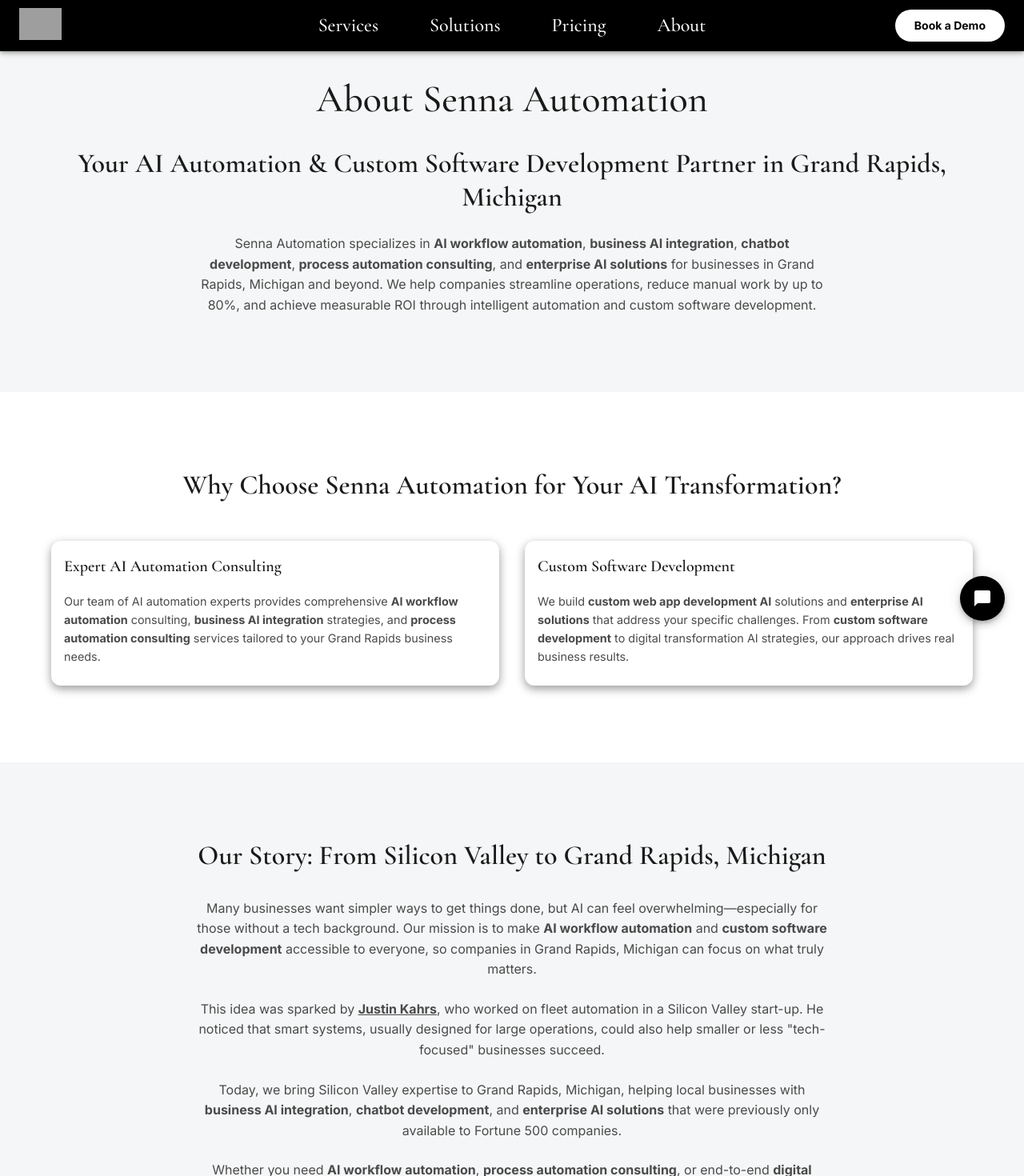
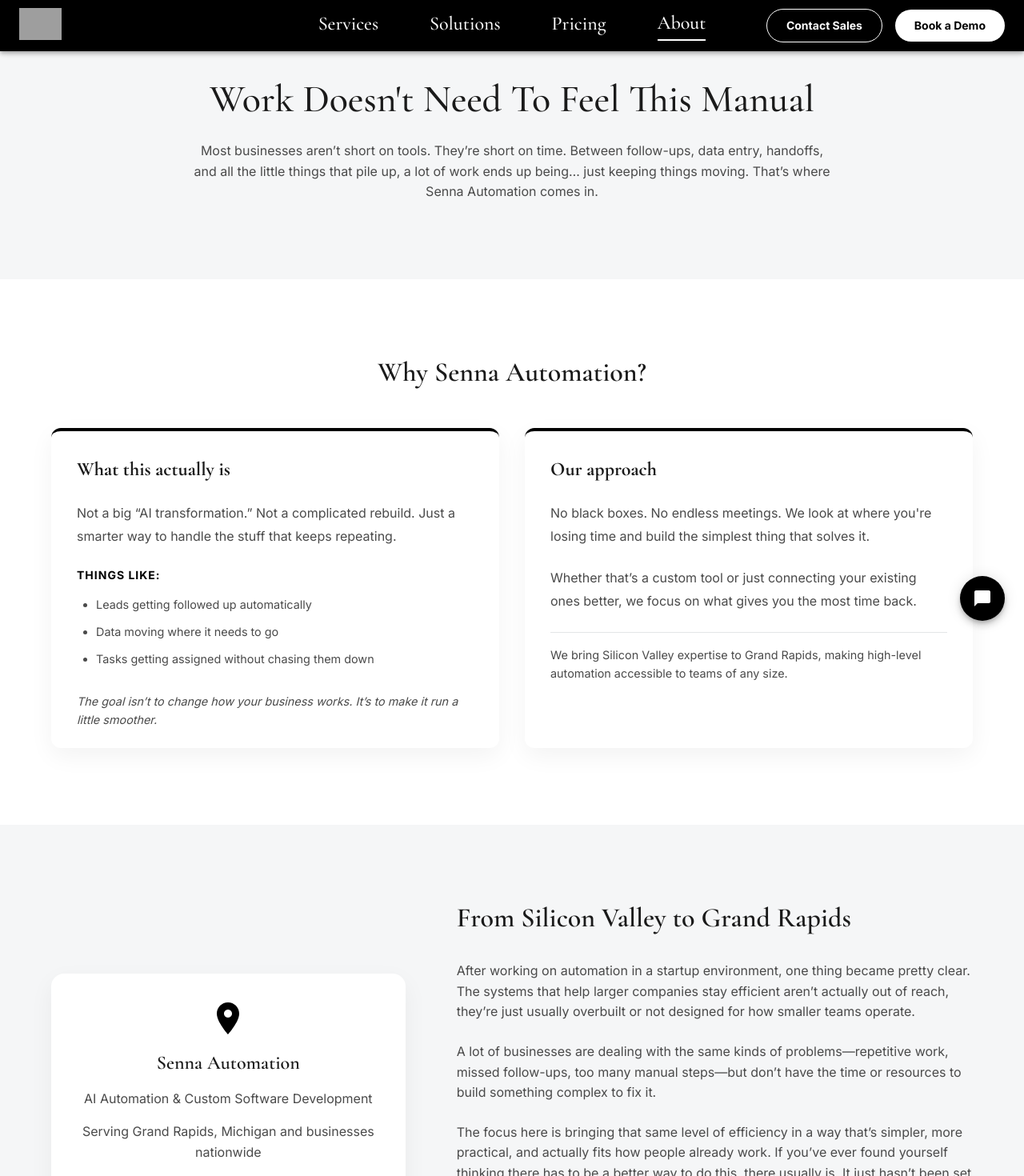
Before and after one commit to justinkahrs/senna-automation, a Next.js app: page /about in a window 1280 px wide. Shown: the top 1470 px of the page at 80% size. Built offline with nearby package versions, Linux system fonts and the light colour scheme; grey boxes are pictures that could not be loaded.

Commit message:
feat: Integrate Calendly scheduling, update website content, and refine UI elements.

```diff
--- a/src/app/about/page.tsx
+++ b/src/app/about/page.tsx
@@ -8,6 +8,7 @@ import {
   CardContent,
 } from "@mui/material";
 import LocationOnIcon from "@mui/icons-material/LocationOn";
+import { List, ListItem, ListItemText } from "@mui/material";
 
 export default function About() {
   return (
@@ -28,20 +29,10 @@ export default function About() {
             color="text.primary"
             gutterBottom
           >
-            About Senna Automation
+            Work Doesn't Need To Feel This Manual
           </Typography>
 
-          <Typography
-            component="h2"
-            variant="h4"
-            align="center"
-            color="text.primary"
-            gutterBottom
-            sx={{ fontWeight: 600, mt: 4 }}
-          >
-            Your AI Automation & Custom Software Development Partner in Grand
-            Rapids, Michigan
-          </Typography>
+
 
           <Typography
             variant="body1"
@@ -49,15 +40,12 @@ export default function About() {
             color="text.secondary"
             sx={{ mt: 3, maxWidth: 800, mx: "auto" }}
           >
-            Senna Automation specializes in{" "}
-            <strong>AI workflow automation</strong>,{" "}
-            <strong>business AI integration</strong>,{" "}
-            <strong>chatbot development</strong>,{" "}
-            <strong>process automation consulting</strong>, and{" "}
-            <strong>enterprise AI solutions</strong> for businesses in Grand
-            Rapids, Michigan and beyond. We help companies streamline
-            operations, reduce manual work by up to 80%, and achieve measurable
-            ROI through intelligent automation and custom software development.
+            Most businesses aren’t short on tools.
+They’re short on time.
+
+Between follow-ups, data entry, handoffs, and all the little things that pile up, a lot of work ends up being… just keeping things moving.
+
+That’s where Senna Automation comes in.
           </Typography>
         </Container>
       </Box>
@@ -79,27 +67,55 @@ export default function About() {
             gutterBottom
             sx={{ fontWeight: 600, mb: 6 }}
           >
-            Why Choose Senna Automation for Your AI Transformation?
+            Why Senna Automation?
           </Typography>
 
           <Grid container spacing={4} justifyContent="center">
             <Grid item xs={12} md={6}>
-              <Card sx={{ height: "100%", bgcolor: "background.paper" }}>
-                <CardContent>
-                  <Stack spacing={2}>
+              <Card sx={{
+                height: "100%",
+                bgcolor: "background.paper",
+                borderTop: '4px solid',
+                borderColor: 'primary.main',
+                boxShadow: '0 10px 30px rgba(0,0,0,0.05)'
+              }}>
+                <CardContent sx={{ p: 4 }}>
+                  <Stack spacing={3}>
+                    <Box sx={{ display: 'flex', alignItems: 'center', gap: 2 }}>
                       <Typography
-                      variant="h6"
-                      gutterBottom
-                      sx={{ fontWeight: 600, color: "text.primary" }}
+                        variant="h5"
+                        sx={{ fontWeight: 700, color: "text.primary" }}
                       >
-                      Expert AI Automation Consulting
+                        What this actually is
                       </Typography>
-                    <Typography variant="body2" color="text.secondary">
-                      Our team of AI automation experts provides comprehensive{" "}
-                      <strong>AI workflow automation</strong> consulting,{" "}
-                      <strong>business AI integration</strong> strategies, and{" "}
-                      <strong>process automation consulting</strong> services
-                      tailored to your Grand Rapids business needs.
+                    </Box>
+
+                    <Typography variant="body1" color="text.secondary" sx={{ lineHeight: 1.8 }}>
+                      Not a big “AI transformation.” Not a complicated rebuild. Just a smarter way to handle the stuff that keeps repeating.
+                    </Typography>
+
+                    <Box>
+                      <Typography variant="subtitle2" sx={{ fontWeight: 700, mb: 1, textTransform: 'uppercase', letterSpacing: 1, color: 'primary.main' }}>
+                        Things like:
+                      </Typography>
+                      <List disablePadding>
+                        {[
+                          "Leads getting followed up automatically",
+                          "Data moving where it needs to go",
+                          "Tasks getting assigned without chasing them down"
+                        ].map((item) => (
+                          <ListItem key={item} disableGutters sx={{ py: 0.2, display: 'list-item', ml: 3, listStyleType: 'disc', color: 'text.secondary' }}>
+                            <ListItemText
+                              primary={item}
+                              primaryTypographyProps={{ variant: 'body2', color: 'text.secondary' }}
+                            />
+                          </ListItem>
+                        ))}
+                      </List>
+                    </Box>
+
+                    <Typography variant="body2" color="text.secondary" sx={{ fontStyle: 'italic' }}>
+                      The goal isn’t to change how your business works. It’s to make it run a little smoother.
                     </Typography>
                   </Stack>
                 </CardContent>
@@ -107,23 +123,34 @@ export default function About() {
             </Grid>
 
             <Grid item xs={12} md={6}>
-              <Card sx={{ height: "100%", bgcolor: "background.paper" }}>
-                <CardContent>
-                  <Stack spacing={2}>
+              <Card sx={{
+                height: "100%",
+                bgcolor: "background.paper",
+                borderTop: '4px solid',
+                borderColor: 'primary.main',
+                boxShadow: '0 10px 30px rgba(0,0,0,0.05)'
+              }}>
+                <CardContent sx={{ p: 4 }}>
+                  <Stack spacing={3}>
+                    <Box sx={{ display: 'flex', alignItems: 'center', gap: 2 }}>
                       <Typography
-                      variant="h6"
-                      gutterBottom
-                      sx={{ fontWeight: 600, color: "text.primary" }}
+                        variant="h5"
+                        sx={{ fontWeight: 700, color: "text.primary" }}
                       >
-                      Custom Software Development
+                        Our approach
                       </Typography>
-                    <Typography variant="body2" color="text.secondary">
-                      We build <strong>custom web app development AI</strong>{" "}
-                      solutions and <strong>enterprise AI solutions</strong>{" "}
-                      that address your specific challenges. From{" "}
-                      <strong>custom software development</strong> to digital
-                      transformation AI strategies, our approach drives real
-                      business results.
+                    </Box>
+
+                    <Typography variant="body1" color="text.secondary" sx={{ lineHeight: 1.8 }}>
+                      No black boxes. No endless meetings. We look at where you're losing time and build the simplest thing that solves it.
+                    </Typography>
+
+                    <Typography variant="body1" color="text.secondary" sx={{ lineHeight: 1.8 }}>
+                      Whether that’s a custom tool or just connecting your existing ones better, we focus on what gives you the most time back.
+                    </Typography>
+
+                    <Typography variant="body2" color="text.secondary" sx={{ mt: 'auto', pt: 2, borderTop: '1px solid', borderColor: 'divider' }}>
+                      We bring Silicon Valley expertise to Grand Rapids, making high-level automation accessible to teams of any size.
                     </Typography>
                   </Stack>
                 </CardContent>
@@ -133,7 +160,7 @@ export default function About() {
         </Container>
       </Box>
 
-      {/* Our Story Section - Default background */}
+      {/* Story & Contact Section - Default background */}
       <Box
         component="section"
         sx={{
@@ -142,90 +169,11 @@ export default function About() {
         }}
       >
         <Container maxWidth="lg">
-          <Typography
-            variant="h4"
-            component="h2"
-            align="center"
-            color="text.primary"
-            gutterBottom
-            sx={{ fontWeight: 600, mb: 4 }}
-          >
-            Our Story: From Silicon Valley to Grand Rapids, Michigan
-          </Typography>
-
-          <Typography
-            variant="body1"
-            align="center"
-            color="text.secondary"
-            sx={{ maxWidth: 800, mx: "auto" }}
-          >
-            Many businesses want simpler ways to get things done, but AI can
-            feel overwhelming—especially for those without a tech background.
-            Our mission is to make <strong>AI workflow automation</strong> and{" "}
-            <strong>custom software development</strong> accessible to everyone,
-            so companies in Grand Rapids, Michigan can focus on what truly
-            matters.
-          </Typography>
-
-          <Typography
-            variant="body1"
-            align="center"
-            color="text.secondary"
-            sx={{ mt: 3, maxWidth: 800, mx: "auto" }}
-          >
-            This idea was sparked by{" "}
-            <strong>
-              <a
-                href="https://www.justinkahrs.com"
-                style={{ color: "inherit", textDecoration: "underline" }}
-              >
-                Justin Kahrs
-              </a>
-            </strong>
-            , who worked on fleet automation in a Silicon Valley start-up. He
-            noticed that smart systems, usually designed for large operations,
-            could also help smaller or less "tech-focused" businesses succeed.
-          </Typography>
-
-          <Typography
-            variant="body1"
-            align="center"
-            color="text.secondary"
-            sx={{ mt: 3, maxWidth: 800, mx: "auto" }}
-          >
-            Today, we bring Silicon Valley expertise to Grand Rapids, Michigan,
-            helping local businesses with{" "}
-            <strong>business AI integration</strong>,{" "}
-            <strong>chatbot development</strong>, and{" "}
-            <strong>enterprise AI solutions</strong> that were previously only
-            available to Fortune 500 companies.
-          </Typography>
-
-          <Typography
-            variant="body1"
-            align="center"
-            color="text.secondary"
-            sx={{ mt: 3, maxWidth: 800, mx: "auto" }}
-          >
-            Whether you need <strong>AI workflow automation</strong>,{" "}
-            <strong>process automation consulting</strong>, or end-to-end{" "}
-            <strong>digital transformation AI</strong>, our team delivers
-            measurable outcomes.
-          </Typography>
-        </Container>
-      </Box>
-
-      {/* Local Business Info - White background */}
-      <Box
-        component="section"
-        sx={{
-          bgcolor: "#ffffff",
-          py: { xs: 8, md: 12 },
-        }}
-      >
-        <Container maxWidth="lg">
-          <Card sx={{ maxWidth: 600, mx: "auto", bgcolor: "background.paper" }}>
-            <CardContent>
+          <Grid container spacing={8} alignItems="center">
+            {/* Contact Card (Left) */}
+            <Grid item xs={12} md={5}>
+              <Card sx={{ bgcolor: "background.paper", boxShadow: '0 10px 30px rgba(0,0,0,0.05)', borderRadius: 4 }}>
+                <CardContent sx={{ p: 4 }}>
                   <Stack spacing={2} alignItems="center">
                     <LocationOnIcon sx={{ fontSize: 48, color: "primary.main" }} />
                     <Typography
@@ -262,49 +210,56 @@ export default function About() {
                   </Stack>
                 </CardContent>
               </Card>
-        </Container>
-      </Box>
+            </Grid>
 
-      {/* Mission Section - Default background */}
-      <Box
-        component="section"
-        sx={{
-          bgcolor: "background.default",
-          py: { xs: 8, md: 12 },
-        }}
-      >
-        <Container maxWidth="lg">
+            {/* Story Text (Right) */}
+            <Grid item xs={12} md={7}>
               <Typography
                 variant="h4"
                 component="h2"
-            align="center"
                 color="text.primary"
                 gutterBottom
                 sx={{ fontWeight: 600, mb: 4 }}
               >
-            Our Mission
+                From Silicon Valley to Grand Rapids
               </Typography>
 
               <Typography
                 variant="body1"
-            align="center"
                 color="text.secondary"
-            sx={{ maxWidth: 800, mx: "auto" }}
+                sx={{ mb: 3 }}
               >
-            Every challenge is an opportunity to learn and improve—leading to
-            new, better strategies for the future. Welcome to a place where
-            straightforward ideas meet powerful results, and where any business
-            in Grand Rapids, Michigan can unlock the potential of{" "}
-            <strong>AI workflow automation</strong> and{" "}
-            <strong>custom software development</strong> without feeling
-            overwhelmed. We provide <strong>B2B AI consulting</strong>,{" "}
-            <strong>chatbot development</strong>,{" "}
-            <strong>process automation consulting</strong>, and{" "}
-            <strong>enterprise AI solutions</strong> that drive efficiency and
-            growth.
+                After working on automation in a startup environment, one thing became pretty clear. The systems that help larger companies stay efficient aren’t actually out of reach, they’re just usually overbuilt or not designed for how smaller teams operate.
               </Typography>
+
+              <Typography
+                variant="body1"
+                color="text.secondary"
+                sx={{ mb: 3 }}
+              >
+                A lot of businesses are dealing with the same kinds of problems—repetitive work, missed follow-ups, too many manual steps—but don’t have the time or resources to build something complex to fix it.
+              </Typography>
+
+              <Typography
+                variant="body1"
+                color="text.secondary"
+                sx={{ mb: 3 }}
+              >
+                The focus here is bringing that same level of efficiency in a way that’s simpler, more practical, and actually fits how people already work. If you’ve ever found yourself thinking there has to be a better way to do this, there usually is. It just hasn’t been set up yet.
+              </Typography>
+
+              <Typography
+                variant="body1"
+                color="text.secondary"
+              >
+                Whether you need a single workflow automated or a more complete system to handle your operations, we focus on making sure it’s useful, reliable, and easy to use.
+              </Typography>
+            </Grid>
+          </Grid>
         </Container>
       </Box>
+
+
     </>
   );
 }
--- a/src/app/pricing/page.tsx
+++ b/src/app/pricing/page.tsx
@@ -157,6 +157,7 @@ export default function PricingPage() {
                 borderColor: "primary.main",
                 borderRadius: 4,
                 position: "relative",
+                overflow: "visible",
                 transition: "transform 0.3s ease",
                 "&:hover": { transform: "translateY(-4px)" },
               }}
--- a/src/components/layout/AppBar.tsx
+++ b/src/components/layout/AppBar.tsx
@@ -12,8 +12,10 @@ import {
   Typography,
 } from "@mui/material";
 import MenuIcon from "@mui/icons-material/Menu";
+import ScheduleCallButton from "../ScheduleCallButton";
 import { useTheme } from "@mui/material/styles";
 import useMediaQuery from "@mui/material/useMediaQuery";
+import { usePathname } from "next/navigation";
 
 export function AppBar() {
   const mode = "light";
@@ -22,6 +24,7 @@ export function AppBar() {
   const isMobile = useMediaQuery(theme.breakpoints.down("sm"), {
     defaultMatches: true,
   });
+  const pathname = usePathname();
   const [mobileMenuAnchorEl, setMobileMenuAnchorEl] =
     useState<null | HTMLElement>(null);
   const [mounted, setMounted] = useState(false);
@@ -106,7 +109,11 @@ export function AppBar() {
                 href="/services"
                 onClick={handleMobileMenuClose}
               >
-                <Typography color="inherit" variant="h6">
+                <Typography
+                  color="inherit"
+                  variant="h6"
+                  sx={{ borderBottom: pathname === '/services' ? '2px solid' : 'none' }}
+                >
                   Services
                 </Typography>
               </MenuItem>
@@ -115,7 +122,11 @@ export function AppBar() {
                 href="/solutions"
                 onClick={handleMobileMenuClose}
               >
-                <Typography color="inherit" variant="h6">
+                <Typography
+                  color="inherit"
+                  variant="h6"
+                  sx={{ borderBottom: pathname === '/solutions' ? '2px solid' : 'none' }}
+                >
                   Solutions
                 </Typography>
               </MenuItem>
@@ -124,7 +135,11 @@ export function AppBar() {
                 href="/pricing"
                 onClick={handleMobileMenuClose}
               >
-                <Typography color="inherit" variant="h6">
+                <Typography
+                  color="inherit"
+                  variant="h6"
+                  sx={{ borderBottom: pathname === '/pricing' ? '2px solid' : 'none' }}
+                >
                   Pricing
                 </Typography>
               </MenuItem>
@@ -133,7 +148,11 @@ export function AppBar() {
                 href="/about"
                 onClick={handleMobileMenuClose}
               >
-                <Typography color="inherit" variant="h6">
+                <Typography
+                  color="inherit"
+                  variant="h6"
+                  sx={{ borderBottom: pathname === '/about' ? '2px solid' : 'none' }}
+                >
                   About
                 </Typography>
               </MenuItem>
@@ -141,20 +160,27 @@ export function AppBar() {
                 component={Link}
                 href="/contact"
                 onClick={handleMobileMenuClose}
+              >
+                <Typography
+                  color="inherit"
+                  variant="h6"
+                  sx={{ borderBottom: pathname === '/contact' ? '2px solid' : 'none' }}
+                >
+                  Contact Sales
+                </Typography>
+              </MenuItem>
+              <ScheduleCallButton
+                text="Book a Demo"
+                fullWidth
+                showIcon={false}
                 sx={{
+                  m: 1,
+                  borderRadius: 1,
+                  py: 1.5,
                   backgroundColor: mode === "light" ? "#000000" : "#FFFFFF",
                   color: mode === "light" ? "#FFFFFF" : "#000000",
-                  "&:hover": {
-                    backgroundColor: mode === "light" ? "#333333" : "#EEEEEE",
-                  },
-                  m: 1,
-                  borderRadius: 1,
                 }}
-              >
-                <Typography variant="h6" sx={{ width: "100%", textAlign: "center" }}>
-                  Book a Demo
-                </Typography>
-              </MenuItem>
+              />
             </Menu>
           </Box>
         ) : (
@@ -168,22 +194,38 @@ export function AppBar() {
               }}
             >
               <Button color="inherit" component={Link} href="/services">
-                <Typography variant="h5" sx={{ color: navTextColor }}>
+                <Typography variant="h5" sx={{
+                  color: navTextColor,
+                  borderBottom: pathname === '/services' ? `2px solid ${navTextColor}` : 'none',
+                  pb: 0.5
+                }}>
                   Services
                 </Typography>
               </Button>
               <Button color="inherit" component={Link} href="/solutions">
-                <Typography variant="h5" sx={{ color: navTextColor }}>
+                <Typography variant="h5" sx={{
+                  color: navTextColor,
+                  borderBottom: pathname === '/solutions' ? `2px solid ${navTextColor}` : 'none',
+                  pb: 0.5
+                }}>
                   Solutions
                 </Typography>
               </Button>
               <Button color="inherit" component={Link} href="/pricing">
-                <Typography variant="h5" sx={{ color: navTextColor }}>
+                <Typography variant="h5" sx={{
+                  color: navTextColor,
+                  borderBottom: pathname === '/pricing' ? `2px solid ${navTextColor}` : 'none',
+                  pb: 0.5
+                }}>
                   Pricing
                 </Typography>
               </Button>
               <Button color="inherit" component={Link} href="/about">
-                <Typography variant="h5" sx={{ color: navTextColor }}>
+                <Typography variant="h5" sx={{
+                  color: navTextColor,
+                  borderBottom: pathname === '/about' ? `2px solid ${navTextColor}` : 'none',
+                  pb: 0.5
+                }}>
                   About
                 </Typography>
               </Button>
@@ -200,9 +242,27 @@ export function AppBar() {
               <Button
                 component={Link}
                 href="/contact"
-                variant="contained"
+                variant="outlined"
                 sx={{
-                  backgroundColor: "#FFFFFF",
+                  color: "#FFFFFF",
+                  borderColor: "#FFFFFF",
+                  "&:hover": {
+                    borderColor: "#EEEEEE",
+                    backgroundColor: "rgba(255,255,255,0.1)",
+                  },
+                  borderRadius: "50px",
+                  px: 3,
+                }}
+              >
+                <Typography variant="button" sx={{ fontWeight: "bold" }}>
+                  Contact Sales
+                </Typography>
+              </Button>
+              <ScheduleCallButton
+                text="Book a Demo"
+                showIcon={false}
+                sx={{
+                  backgroundColor: "#FFFFFF", // Override to match the header's White button
                   color: "#000000",
                   "&:hover": {
                     backgroundColor: "#EEEEEE",
@@ -210,11 +270,7 @@ export function AppBar() {
                   borderRadius: "50px",
                   px: 3,
                 }}
-              >
-                <Typography variant="button" sx={{ fontWeight: "bold" }}>
-                  Book a Demo
-                </Typography>
-              </Button>
+              />
             </Box>
           </>
         )}
--- a/src/components/layout/Footer.tsx
+++ b/src/components/layout/Footer.tsx
@@ -20,7 +20,6 @@ const footerLinkGroups = [
   {
     heading: "Explore",
     links: [
-      { label: "Products", href: "/products" },
       { label: "Contact", href: "/contact" },
     ],
   },
```
Also changed, not shown: src/app/globals.css (+0 -13 lines), src/app/page.tsx (+25 -14 lines), src/app/services/page.tsx (+7 -7 lines), src/components/AnimatedHeroTitle.tsx (+37 -94 lines), src/components/RequestFormButton.tsx (+21 -1 lines), src/components/ScheduleCallButton.tsx (+32 -0 lines), public/Calendly.svg (added). Lines whose indentation alone changed are shown as unchanged.
